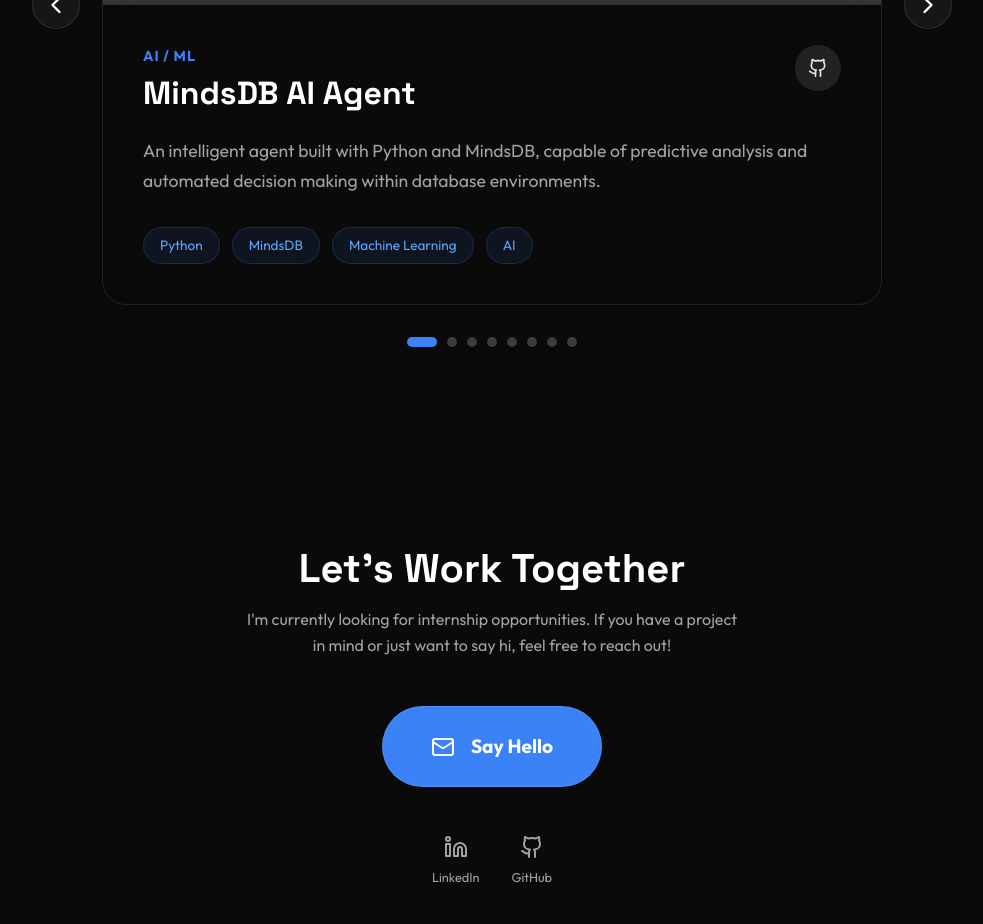
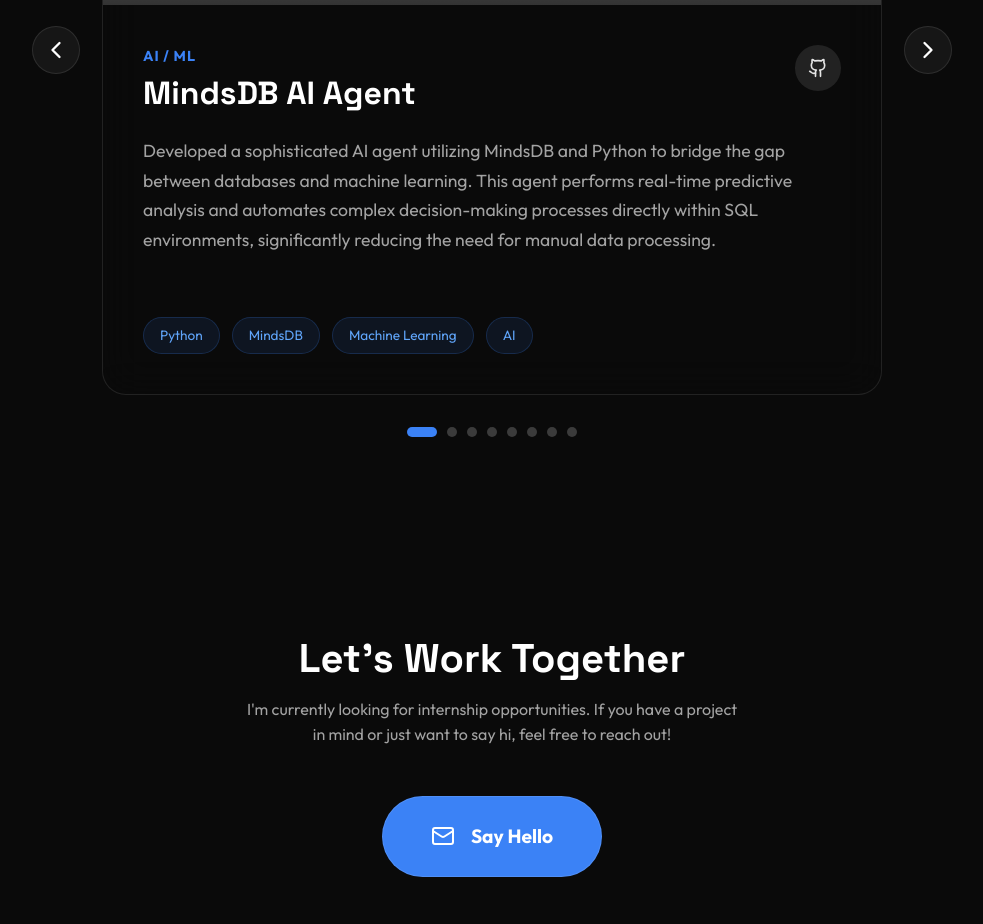
Before and after one commit to ndriannazriel/my-portfolio-hehe, a React (Vite) app: page / in a window 1280 px wide. Shown: the part 1940-2864 px from the top of the page, without its empty margins (148-1131 px from the left). Built offline with nearby package versions, Linux system fonts and the light colour scheme.

Commit message:
Updated data in slides

```diff
--- a/src/data/projects.js
+++ b/src/data/projects.js
@@ -31,7 +31,7 @@
   {
     id: 1,
     title: "MindsDB AI Agent",
-    description: "An intelligent agent built with Python and MindsDB, capable of predictive analysis and automated decision making within database environments.",
+    description: "Developed a sophisticated AI agent utilizing MindsDB and Python to bridge the gap between databases and machine learning. This agent performs real-time predictive analysis and automates complex decision-making processes directly within SQL environments, significantly reducing the need for manual data processing.",
     tech: ["Python", "MindsDB", "Machine Learning", "AI"],
     category: "AI / ML",
     icon: Brain,
@@ -46,7 +46,7 @@
   {
     id: 2,
     title: "Active Directory 2.0",
-    description: "A modern implementation and configuration of Active Directory services, focusing on secure identity management and network administration.",
+    description: "Engineered a robust Active Directory infrastructure leveraging Windows Server 2022. Integrated Splunk for advanced SIEM monitoring, ensuring high-fidelity security logging and streamlined identity management. The project involved designing complex organizational units, GPOs, and secure authentication protocols for enterprise-scale environments.",
     tech: ["AD", "Windows Server 2022", "Splunk", "DC", "SIEM"],
     category: "Cybers security",
     icon: Shield,
@@ -61,7 +61,7 @@
   {
     id: 3,
     title: "Advanced Network Tech",
-    description: "Exploration of advanced networking concepts or configurations, likely involving infrastructure setup, routing protocols, or network security.",
+    description: "Deep-dive into enterprise-grade networking architectures, focusing on TCP/IP optimization, high-availability routing protocols, and multi-layered security configurations. This project involved simulating complex global network infrastructures with a focus on minimizing latency and maximizing uptime.",
     tech: ["Networking", "Infrastructure", "TCP/IP", "Configuration"],
     category: "Networking",
     icon: Server,
@@ -76,7 +76,7 @@
   {
     id: 4,
     title: "TH Mind",
-    description: "RAG Agent with chatbot via telegram",
+    description: "A state-of-the-art Retrieval-Augmented Generation (RAG) agent integrated with Telegram. It leverages OpenAI's GPT-4 and a Supabase vector database to provide instant, context-aware responses based on internal company documentation, featuring an automated data pipeline for knowledge base updates.",
     tech: ["n8n", "Workflow Automation", "Chart Generation", "RAG Agent", "AI"],
     category: "Automation",
     icon: FileText,
@@ -109,7 +109,7 @@
   {
     id: 5,
     title: "SaaS Automation",
-    description: "N8N workflow that automates the creation of invoices and receipts from Pabbly Subscription to Bukku.",
+    description: "Architecture of an end-to-end billing automation engine connecting Pabbly Subscription with the Bukku accounting system. This workflow eliminates manual invoicing errors and ensures real-time synchronisation of subscription events with financial records using automated webhooks.",
     tech: ["n8n", "Pabbly Subscription", "Bukku API"],
     category: "Automation",
     icon: FileText,
@@ -137,7 +137,7 @@
   {
     id: 6,
     title: "TH Performance Dashboard",
-    description: "A Next.js webapp using Supabase as the backend along with n8n for the data pipeline to insert data into Supabase.",
+    description: "A comprehensive full-stack performance monitoring platform built with Next.js and Supabase. It features high-frequency data ingestion via n8n pipelines, presenting HoDs and upper management with real-time, centralized metrics and interactive data visualizations.",
     tech: ["n8n", "Supabase", "Next.js", "React", "Tailwind CSS", "Shadcn UI", "Chart.js"],
     category: "Full Stack Web Application",
     icon: FileText,
@@ -167,14 +167,14 @@
       "Data inconsisteny made it hard to track current state of company",
       "Data Cleaning was extremely tough because of inconsistent structure of each department's data"
     ],
-    solution: "Built performance dashboard with automated data pipeline that aggregates and visualizes key performance indicators",
+    solution: "Developed an integrated performance dashboard and automated data pipeline that centralizes fragmented data, implements rigorous cleaning protocols, and visualizes KPIs through a single source of truth.",
     // Live Demo (optional)
     demoUrl: ""
   },
   {
     id: 7,
     title: "ForceHero",
-    description: "Auxiallary Police Force Management System. Engaging with clients to understand their needs and provide tailored solutions based on the current system that agencies have.",
+    description: "Leading technical strategy and client engagement for an Auxiliary Police Force Management System. Orchestrated pilot demonstrations and conducted deep-dive discovery sessions to translate complex agency requirements into tailored technical solutions and feature roadmaps.",
     category: "Technical Account Manager",
     icon: FileText,
     image: forceheropreview,
@@ -186,13 +186,13 @@
       "Meeting with Clients",
       "Takes up a lot of time"
     ],
-    solution: "MultiTasking = Answer",
+    solution: "Implemented a structured multi-track project management approach, utilizing stakeholder discovery sessions and rapid prototyping to balance diverse client needs while maintaining delivery excellence.",
     gallery: [forceheroImage1, forceheroImage2, forceheroImage3, forceheroImage4, forceheroImage5] // Placeholder images - replace with your actual engagement photos
   },
   {
     id: 8,
     title: "Bitcoin Mining Automation",
-    description: "Generate Reports for Compass Mining's clients 3 times a week.",
+    description: "Designed and implemented a high-frequency reporting automation pipeline for Bitcoin mining operations. Utilizing n8n, the system aggregates mining performance metrics and generates dynamic, client-ready reports multiple times per week, ensuring data precision and timely delivery.",
     category: "Automation",
     icon: FileText,
     image: n8nImage,
@@ -204,7 +204,7 @@
       "Clients needed reports to be generated 3 times a week.",
       "Reports need to be changed frequently to match client's needs."
     ],
-    solution: "MultiTasking = Answer",
+    solution: "Engineered a flexible n8n automation framework that supports dynamic report templates and scheduled data aggregation, allowing for frequent requirement changes while maintaining operational efficiency.",
     gallery: [bitcoinImage1, bitcoinImage2, bitcoinImage3] // Placeholder images - replace with your actual engagement photos
   }
 ];
```
